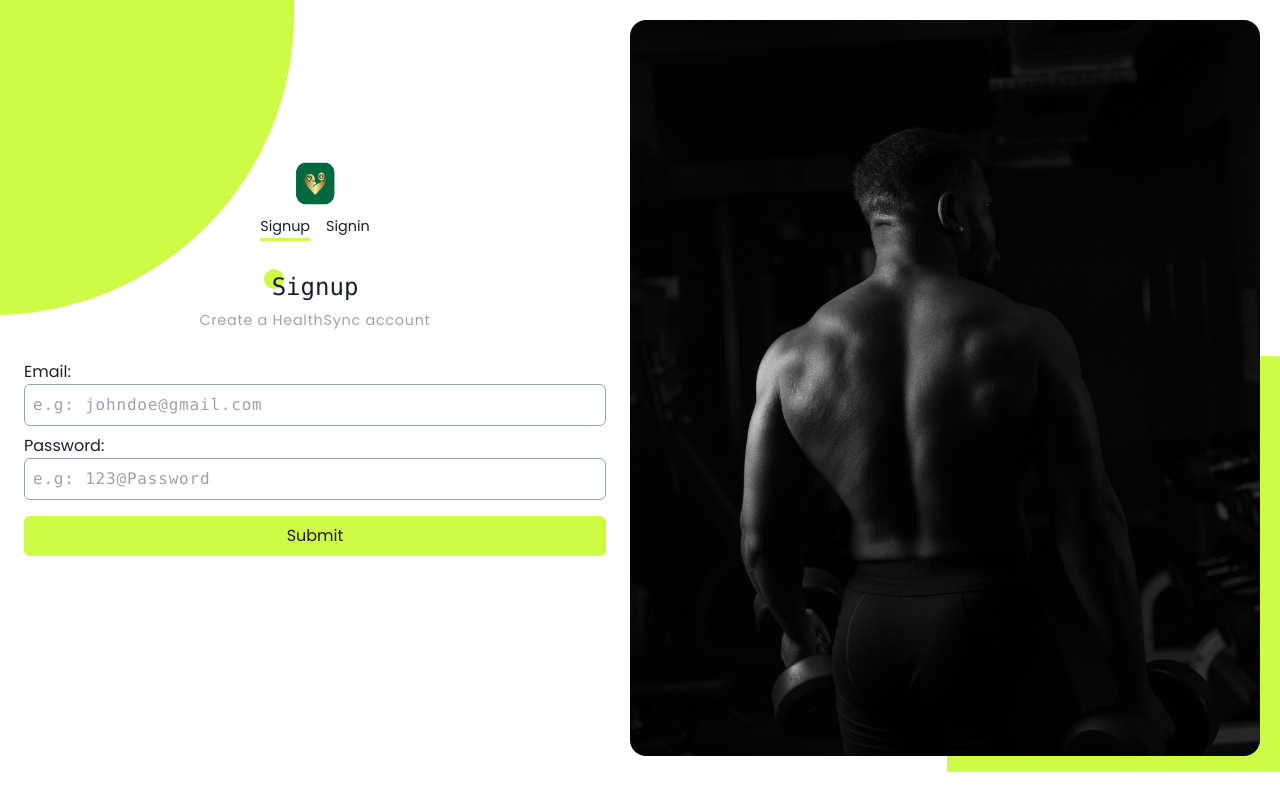
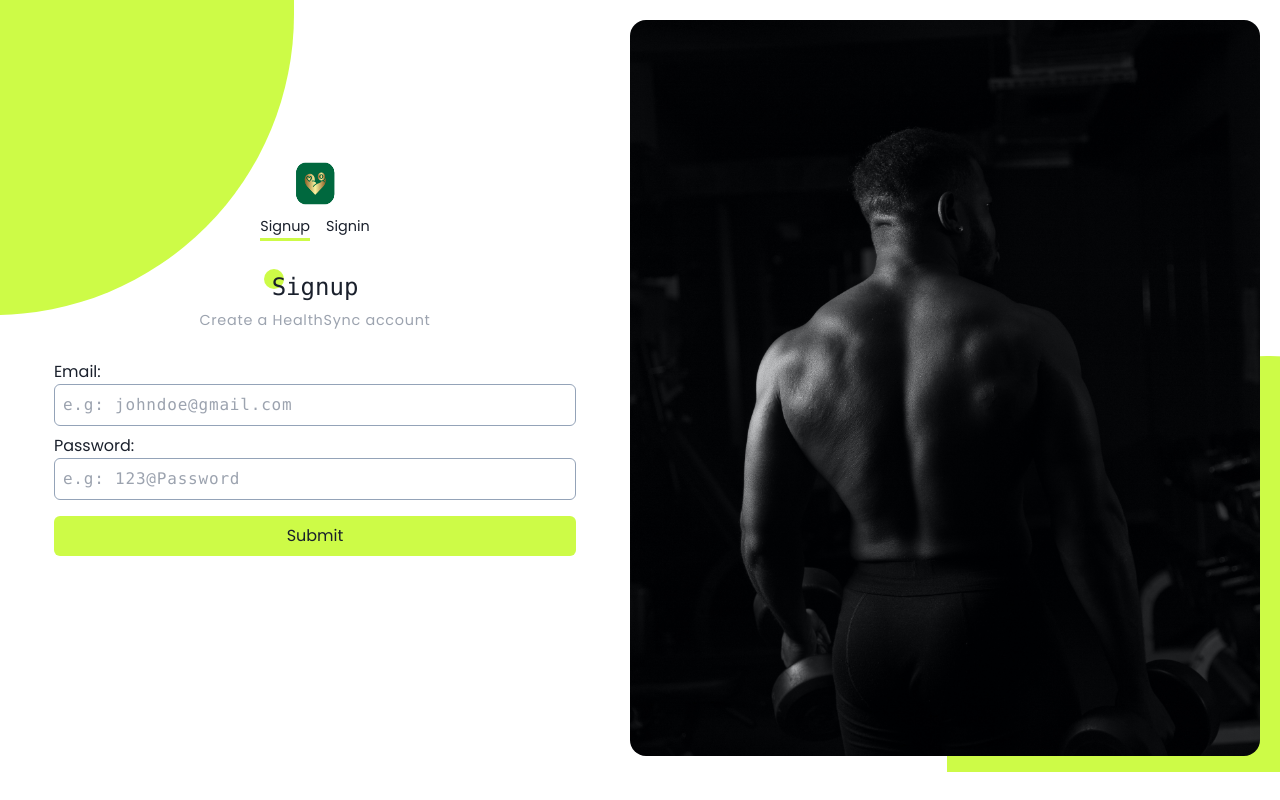
Before and after one commit to Leeyah-123/HealthSync, a React (Vite) app: page /auth/signup in a window 1280 px wide. Shown: the top 800 px of the page. Built offline with nearby package versions, Linux system fonts and the light colour scheme.

Commit message:
Resize signup and signin forms

```diff
--- a/src/pages/auth/signin.jsx
+++ b/src/pages/auth/signin.jsx
@@ -23,7 +23,7 @@ const Signin = () => {
         </h2>
       </div>
       <form
-        className="grid h-full my-4 mx-auto sm:w-[80%] md:w-full p-2 gap-2"
+        className="grid h-full my-4 mx-auto sm:w-[80%] md:w-[90%] p-2 gap-2"
         onSubmit={handleSubmit}
       >
         <div>
--- a/src/pages/auth/signup.jsx
+++ b/src/pages/auth/signup.jsx
@@ -23,7 +23,7 @@ const Signup = () => {
         </h2>
       </div>
       <form
-        className="grid h-full my-4 mx-auto sm:w-[80%] md:w-full p-2 gap-2"
+        className="grid h-full my-4 mx-auto sm:w-[80%] md:w-[90%] p-2 gap-2"
         onSubmit={handleSubmit}
       >
         <div>
```
